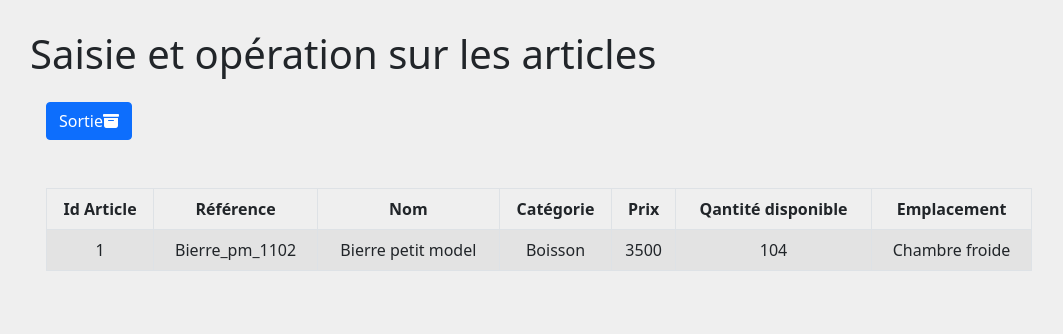
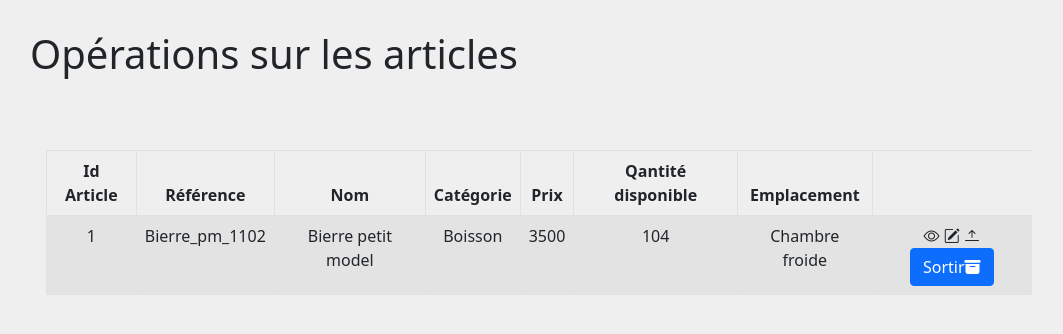
Before and after one commit to Stephania012/GestiondeStock, a plain HTML site: page index.html in a window 1280 px wide. Shown: the whole page, without its empty margins (0-1063 px from the left). Drawn offline with nearby package versions, Linux system fonts and the light colour scheme.

Commit message:
Add files via upload

```diff
--- a/index.html
+++ b/index.html
@@ -12,11 +12,11 @@
     <link rel="stylesheet" href="./css/main.css">
   </head>
   <body>
-    <h1>Saisie et opération sur les articles</h1>
+    <h1>Opérations sur les articles</h1>
     <section class="p-3">
         <div class="row">
             <div class="col-10">
-                <button class="btn btn-primary mr-35" >Sortie<i class="bi bi-archive-fill"></i></button>
+
             </div>
         </div>
         <div class="row">
@@ -31,6 +31,7 @@
                             <th>Prix</th>
                             <th>Qantité disponible</th>
                             <th>Emplacement</th>
+
                         </tr>
                     </thead>
                     <tbody id="data">
@@ -41,7 +42,10 @@
                         <td>3500</td>
                         <td>104</td>
                         <td>Chambre froide</td>
-
+                        <td><i class="bi bi-eye"></i>
+                            <i class="bi bi-pencil-square"></i>
+                            <i class="bi bi-arrow-bar-up"></i>
+                            <button class="btn btn-primary mr-35" >Sortir<i class="bi bi-archive-fill"></i></button></td>
                     </tbody>
                 </table>
             </div>
```
